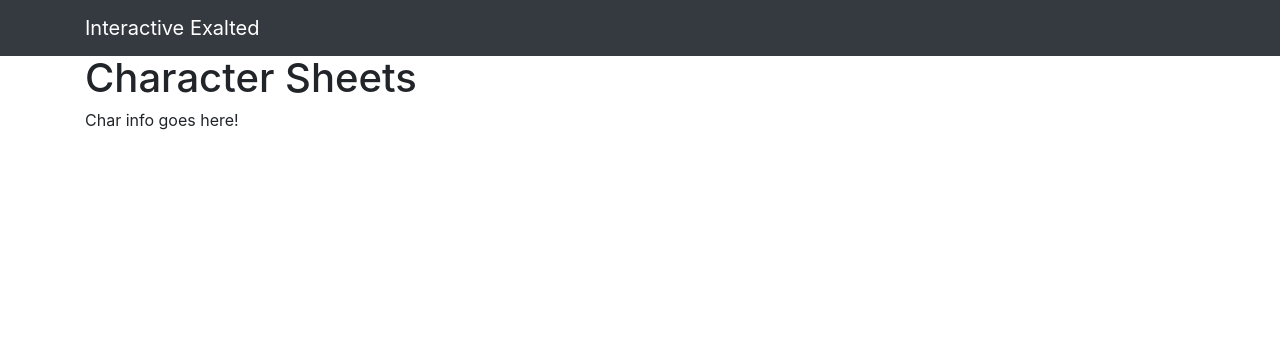
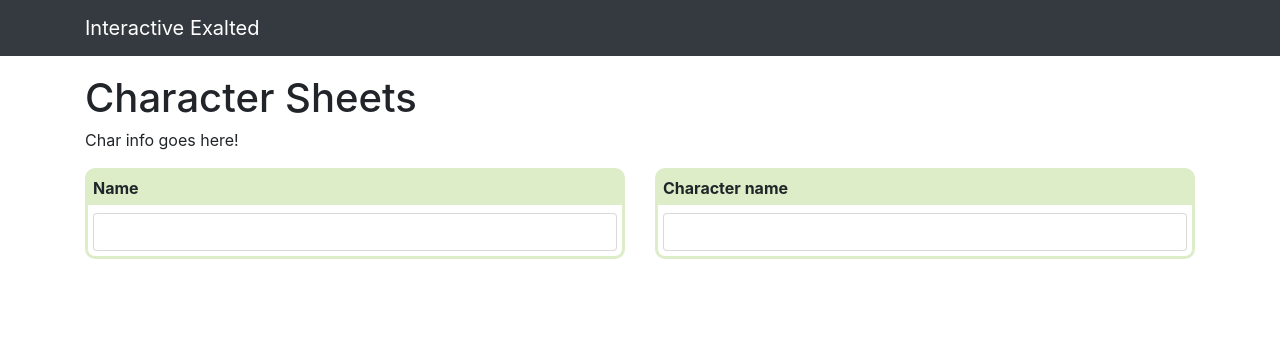
Before and after one commit to bobbzorzen/InteractiveExaltedSheets, a Django app: page /char_sheet/ in a window 1280 px wide. Shown: the top 356 px of the page. Run offline with Django 3.2, Linux system fonts and the light colour scheme; some libraries are stand-ins or nearby versions.

Commit message:
added example of using grid to format inputs

```diff
--- a/InteractiveExalted/char_sheet/static/css/style.css
+++ b/InteractiveExalted/char_sheet/static/css/style.css
@@ -1,6 +1,17 @@
-/* .column {
-    padding: 0 10em;
+.main-content {
+    padding-top: 20px;
 }
-.content-wrapper {
-    padding: 1em;
-} */
+
+.main-content .property-container {
+    border: 3px solid #dcedc8;
+    border-radius: 10px;
+}
+.main-content .property-container .property-name {
+    padding: 5px;
+    margin-bottom: 0.5rem;
+    background-color: #dcedc8;
+    font-weight: bold;
+}
+.main-content .property-container .property-value {
+    margin: 5px;
+}
--- a/InteractiveExalted/char_sheet/templates/char_sheet/home.html
+++ b/InteractiveExalted/char_sheet/templates/char_sheet/home.html
@@ -1,12 +1,30 @@
 {% extends "char_sheet/header.html" %}
 
 {% block content %}
-<div class="container">
+<div class="container main-content">
     <div class="row">
         <div class="col-sm-12">
             <h1>Character Sheets</h1>
             <p>Char info goes here!</p>
         </div>
     </div>
+    <div class="row">
+        <div class="col-sm-6">
+            <div class="property-container">
+                <p class="property-name">Name</p>
+                <div class="property-value">
+                    <input type="text" class="form-control" />
+                </div>
+            </div>
+        </div>
+        <div class="col-sm-6">
+            <div class="property-container">
+                <p class="property-name">Character name</p>
+                <div class="property-value">
+                    <input type="text" class="form-control" />
+                </div>
+            </div>
+        </div>
+    </div>
 </div>
 {% endblock %}
```
